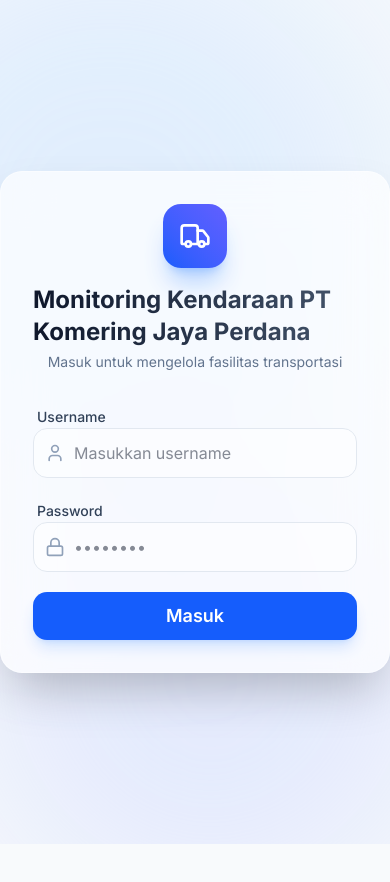
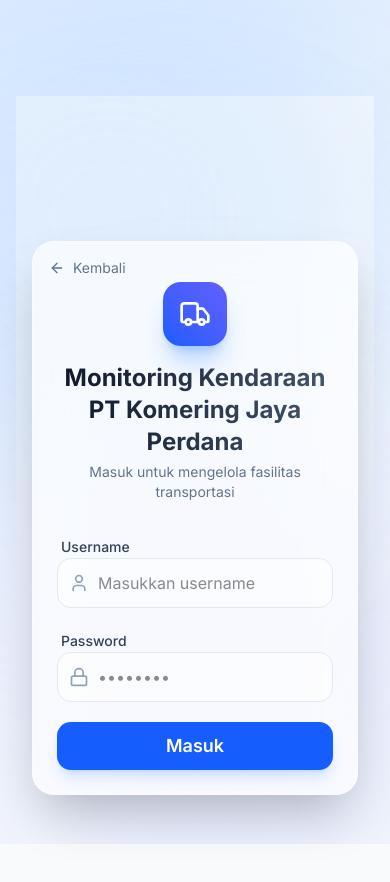
Before and after one commit to hillmydyan/Website-Monitoring-Kendaraan-PT-Komering-Jaya-Perdana, a Next.js app: page /login in a window 390 px wide. Shown: the top 882 px of the page. Before the commit the page ends 844 px from the top, so only its background shows below. Built offline with nearby package versions, Linux system fonts and the light colour scheme; no server answers; the database is empty.

Commit message:
feat: add role selection portal before login

```diff
--- a/src/app/login/page.tsx
+++ b/src/app/login/page.tsx
@@ -1,16 +1,33 @@
 "use client";
 
-import { useState } from "react";
+import { useState, Suspense } from "react";
 import { useDatabase } from "@/components/providers/DatabaseProvider";
-import { Truck, Lock, User, AlertCircle } from "lucide-react";
+import { Truck, Lock, User, AlertCircle, ArrowLeft } from "lucide-react";
 import { Button } from "@/components/ui/button";
+import { useSearchParams, useRouter } from "next/navigation";
 
-export default function LoginPage() {
+function LoginForm() {
   const { login } = useDatabase();
+  const searchParams = useSearchParams();
+  const router = useRouter();
+  const roleParam = searchParams.get('role');
+
   const [username, setUsername] = useState("");
   const [password, setPassword] = useState("");
   const [error, setError] = useState("");
   const [loading, setLoading] = useState(false);
+
+  // Determine role display title
+  let roleTitle = "Monitoring Kendaraan PT Komering Jaya Perdana";
+  let roleSubtitle = "Masuk untuk mengelola fasilitas transportasi";
+
+  if (roleParam === 'GA_PIC') {
+    roleTitle = "Masuk sebagai Verifikasi (GA)";
+    roleSubtitle = "Gunakan akun General Affairs Anda";
+  } else if (roleParam === 'MANAGER') {
+    roleTitle = "Masuk sebagai Manager Kantor";
+    roleSubtitle = "Gunakan akun Manager Anda";
+  }
 
   const handleSubmit = async (e: React.FormEvent) => {
     e.preventDefault();
@@ -29,22 +46,31 @@
   };
 
   return (
-    <div className="fixed inset-0 z-50 flex items-center justify-center bg-slate-50">
-      {/* Decorative background */}
-      <div className="absolute inset-0 z-0 overflow-hidden pointer-events-none">
+    <div className="min-h-screen relative flex flex-col items-center justify-center bg-slate-50 p-4 sm:p-8">
+      {/* Decorative background - fixed so it doesn't break on scroll */}
+      <div className="fixed inset-0 z-0 overflow-hidden pointer-events-none">
         <div className="absolute top-[-10%] right-[-5%] w-[600px] h-[600px] rounded-full bg-blue-200/40 blur-[100px]"></div>
         <div className="absolute bottom-[-10%] left-[-10%] w-[500px] h-[500px] rounded-full bg-indigo-200/40 blur-[100px]"></div>
       </div>
 
-      <div className="relative z-10 w-full max-w-md p-8 bg-white/70 backdrop-blur-xl border border-white/40 rounded-3xl shadow-2xl animate-in fade-in zoom-in-95 duration-500">
-        <div className="flex flex-col items-center mb-8">
+      <div className="relative z-10 w-full max-w-md p-6 sm:p-8 bg-white/70 backdrop-blur-xl border border-white/40 rounded-3xl shadow-2xl animate-in fade-in zoom-in-95 duration-500 my-8">
+
+        <button
+          onClick={() => router.push('/portal')}
+          className="absolute top-4 left-4 sm:top-6 sm:left-6 flex items-center gap-2 text-sm text-slate-500 hover:text-slate-800 transition-colors"
+        >
+          <ArrowLeft className="w-4 h-4" />
+          <span>Kembali</span>
+        </button>
+
+        <div className="flex flex-col items-center mb-8 mt-4">
           <div className="flex items-center justify-center w-16 h-16 rounded-2xl bg-gradient-to-tr from-blue-600 to-indigo-500 shadow-xl shadow-blue-500/30 mb-4">
             <Truck className="text-white w-8 h-8" />
           </div>
-          <h1 className="text-2xl font-bold bg-clip-text text-transparent bg-gradient-to-r from-slate-900 to-slate-600">
-            Monitoring Kendaraan PT Komering Jaya Perdana
+          <h1 className="text-2xl font-bold bg-clip-text text-transparent bg-gradient-to-r from-slate-900 to-slate-600 text-center">
+            {roleTitle}
           </h1>
-          <p className="text-slate-500 text-sm mt-1">Masuk untuk mengelola fasilitas transportasi</p>
+          <p className="text-slate-500 text-sm mt-1 text-center">{roleSubtitle}</p>
         </div>
 
         <form onSubmit={handleSubmit} className="space-y-5">
@@ -103,3 +129,15 @@
     </div>
   );
 }
+
+export default function LoginPage() {
+  return (
+    <Suspense fallback={
+      <div className="flex h-screen w-screen items-center justify-center bg-slate-50">
+        <div className="animate-spin rounded-full h-12 w-12 border-t-2 border-b-2 border-blue-600"></div>
+      </div>
+    }>
+      <LoginForm />
+    </Suspense>
+  );
+}
--- /dev/null
+++ b/src/app/portal/page.tsx
@@ -0,0 +1,88 @@
+"use client";
+
+import { useRouter } from "next/navigation";
+import { useDatabase } from "@/components/providers/DatabaseProvider";
+import { Users, CheckSquare, ShieldCheck, Truck } from "lucide-react";
+import { Card } from "@/components/ui/card";
+
+export default function PortalPage() {
+  const router = useRouter();
+  const { loginAsEmployee } = useDatabase();
+
+  const handleEmployeeLogin = () => {
+    loginAsEmployee();
+    router.replace("/");
+  };
+
+  const handleRoleSelection = (role: string) => {
+    router.push(`/login?role=${role}`);
+  };
+
+  return (
+    <div className="min-h-screen relative flex flex-col items-center justify-center bg-slate-50 p-4 sm:p-8">
+      {/* Decorative background - fixed so it doesn't break on scroll */}
+      <div className="fixed inset-0 z-0 overflow-hidden pointer-events-none">
+        <div className="absolute top-[-10%] right-[-5%] w-[600px] h-[600px] rounded-full bg-blue-200/40 blur-[100px]"></div>
+        <div className="absolute bottom-[-10%] left-[-10%] w-[500px] h-[500px] rounded-full bg-indigo-200/40 blur-[100px]"></div>
+      </div>
+
+      <div className="relative z-10 w-full max-w-5xl py-8 sm:py-12 animate-in fade-in zoom-in-95 duration-500">
+        <div className="flex flex-col items-center mb-10 md:mb-12 text-center">
+          <div className="flex items-center justify-center w-20 h-20 rounded-3xl bg-gradient-to-tr from-blue-600 to-indigo-500 shadow-xl shadow-blue-500/30 mb-6">
+            <Truck className="text-white w-10 h-10" />
+          </div>
+          <h1 className="text-4xl md:text-5xl font-bold bg-clip-text text-transparent bg-gradient-to-r from-slate-900 to-slate-600 mb-4">
+            Portal Transportasi
+          </h1>
+          <p className="text-slate-500 text-lg max-w-2xl">
+            Pilih peran Anda untuk masuk ke dalam sistem Monitoring Kendaraan PT Komering Jaya Perdana
+          </p>
+        </div>
+
+        <div className="grid grid-cols-1 md:grid-cols-3 gap-6 max-w-5xl mx-auto">
+          {/* Employee Card */}
+          <Card
+            onClick={handleEmployeeLogin}
+            className="group cursor-pointer p-8 rounded-3xl border-2 border-transparent hover:border-blue-500/30 bg-white/70 backdrop-blur-xl shadow-xl hover:shadow-2xl hover:shadow-blue-500/10 transition-all duration-300 hover:-translate-y-2"
+          >
+            <div className="flex flex-col items-center text-center space-y-4">
+              <div className="w-16 h-16 rounded-2xl bg-blue-100 flex items-center justify-center group-hover:scale-110 transition-transform duration-300">
+                <Users className="w-8 h-8 text-blue-600" />
+              </div>
+              <h2 className="text-2xl font-semibold text-slate-800">Pengguna</h2>
+              <p className="text-slate-500">Masuk sebagai pengguna untuk mengajukan fasilitas transportasi operasional</p>
+            </div>
+          </Card>
+
+          {/* GA Card */}
+          <Card
+            onClick={() => handleRoleSelection('GA_PIC')}
+            className="group cursor-pointer p-8 rounded-3xl border-2 border-transparent hover:border-amber-500/30 bg-white/70 backdrop-blur-xl shadow-xl hover:shadow-2xl hover:shadow-amber-500/10 transition-all duration-300 hover:-translate-y-2"
+          >
+            <div className="flex flex-col items-center text-center space-y-4">
+              <div className="w-16 h-16 rounded-2xl bg-amber-100 flex items-center justify-center group-hover:scale-110 transition-transform duration-300">
+                <CheckSquare className="w-8 h-8 text-amber-600" />
+              </div>
+              <h2 className="text-2xl font-semibold text-slate-800">Verifikasi (GA)</h2>
+              <p className="text-slate-500">Masuk sebagai General Affairs untuk memeriksa dan memverifikasi pengajuan</p>
+            </div>
+          </Card>
+
+          {/* Manager Card */}
+          <Card
+            onClick={() => handleRoleSelection('MANAGER')}
+            className="group cursor-pointer p-8 rounded-3xl border-2 border-transparent hover:border-emerald-500/30 bg-white/70 backdrop-blur-xl shadow-xl hover:shadow-2xl hover:shadow-emerald-500/10 transition-all duration-300 hover:-translate-y-2"
+          >
+            <div className="flex flex-col items-center text-center space-y-4">
+              <div className="w-16 h-16 rounded-2xl bg-emerald-100 flex items-center justify-center group-hover:scale-110 transition-transform duration-300">
+                <ShieldCheck className="w-8 h-8 text-emerald-600" />
+              </div>
+              <h2 className="text-2xl font-semibold text-slate-800">Approve</h2>
+              <p className="text-slate-500">Masuk sebagai Manager Kantor untuk menyetujui atau menolak pengajuan</p>
+            </div>
+          </Card>
+        </div>
+      </div>
+    </div>
+  );
+}
--- a/src/components/ProtectedRoute.tsx
+++ b/src/components/ProtectedRoute.tsx
@@ -12,12 +12,11 @@
   useEffect(() => {
     if (!isAuthLoaded) return;
 
-    // Basic route protection
-    // Allow access to /login without being logged in
-    // Redirect everything else to /login if not authenticated
-    if (!isLoggedIn && pathname !== "/login") {
-      router.replace("/login");
-    } else if (isLoggedIn && pathname === "/login") {
+    // Allow access to /login and /portal without being logged in
+    // Redirect everything else to /portal if not authenticated
+    if (!isLoggedIn && pathname !== "/login" && pathname !== "/portal") {
+      router.replace("/portal");
+    } else if (isLoggedIn && (pathname === "/login" || pathname === "/portal")) {
       if (role === 'ADMIN') {
         router.replace("/admin");
       } else {
@@ -26,8 +25,8 @@
     }
   }, [isLoggedIn, isAuthLoaded, pathname, router, role]);
 
-  // Prevent flashing content if not logged in and not on login page
-  if (!isAuthLoaded || (!isLoggedIn && pathname !== "/login")) {
+  // Prevent flashing content if not logged in and not on login or portal page
+  if (!isAuthLoaded || (!isLoggedIn && pathname !== "/login" && pathname !== "/portal")) {
     return (
       <div className="flex h-screen w-screen items-center justify-center">
         <div className="animate-spin rounded-full h-12 w-12 border-t-2 border-b-2 border-blue-600"></div>
--- a/src/components/providers/DatabaseProvider.tsx
+++ b/src/components/providers/DatabaseProvider.tsx
@@ -45,6 +45,7 @@
   deleteUser: (id: string) => void;
   changePassword: (id: string, newPassword: string) => void;
   updateSignature: (signatureDataUrl: string) => void;
+  loginAsEmployee: () => void;
 }
 
 const MockDBContext = createContext<MockDBContextType | undefined>(undefined);
@@ -118,6 +119,16 @@
       return true;
     }
     return false;
+  };
+
+  const loginAsEmployee = () => {
+    const guestSession: UserSession = {
+      username: 'employee_guest',
+      name: 'Karyawan',
+      role: 'EMPLOYEE'
+    };
+    setCurrentUser(guestSession);
+    setRole('EMPLOYEE');
   };
 
   const logout = () => {
@@ -211,7 +222,7 @@
   return (
     <MockDBContext.Provider value={{
       role, setRole, requests, addRequest, updateRequestStatus, deleteRequest, getRequestById,
-      currentUser, isLoggedIn, isAuthLoaded, login, logout,
+      currentUser, isLoggedIn, isAuthLoaded, login, logout, loginAsEmployee,
       users, addUser, deleteUser, changePassword, updateSignature
     }}>
       {children}
```
